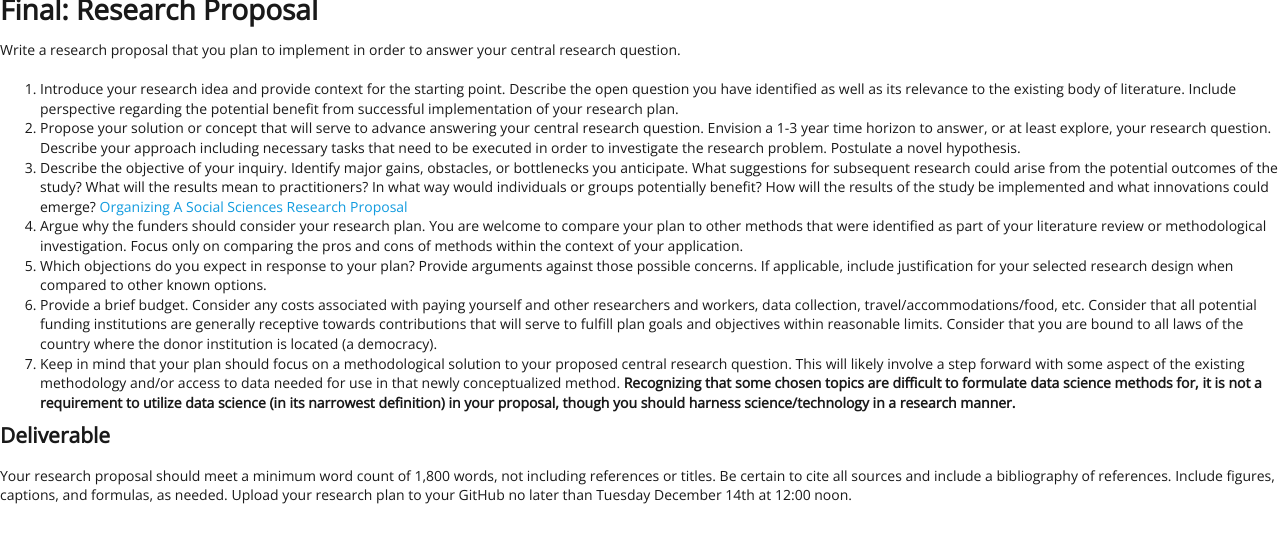
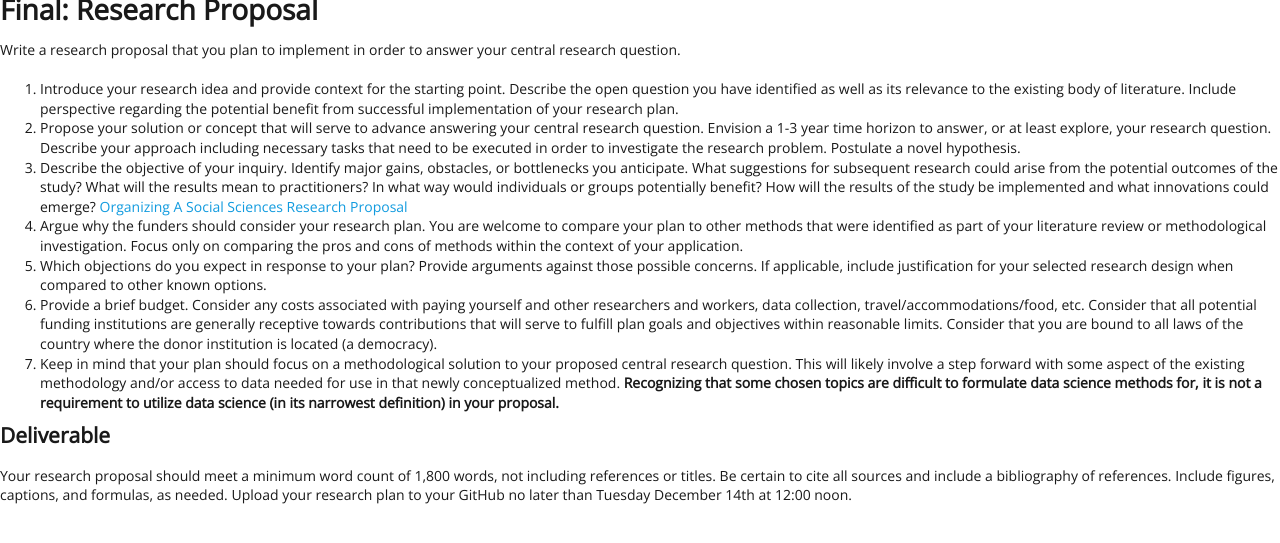
Before and after one commit to EMBrewer/dat150, a Jekyll site: the page built from _posts/2021-09-10-Final.md, in a window 1280 px wide. Shown: the top 543 px of the page. Built offline with Jekyll 4.4.1, drawn with Linux system fonts in a browser that asks for light colours; our own code applies the rules of GitHub Pages for plain Markdown files.

Commit message:
Update 2021-09-10-Final.md

```diff
--- a/_posts/2021-09-10-Final.md
+++ b/_posts/2021-09-10-Final.md
@@ -8,7 +8,7 @@ Write a research proposal that you plan to implement in order to answer your cen
 4. Argue why the funders should consider your research plan. You are welcome to compare your plan to other methods that were identified as part of your literature review or methodological investigation. Focus only on comparing the pros and cons of methods within the context of your application.
 5. Which objections do you expect in response to your plan? Provide arguments against those possible concerns. If applicable, include justification for your selected research design when compared to other known options.
 6. Provide a brief budget. Consider any costs associated with paying yourself and other researchers and workers, data collection, travel/accommodations/food, etc. Consider that all potential funding institutions are generally receptive towards contributions that will serve to fulfill plan goals and objectives within reasonable limits. Consider that you are bound to all laws of the country where the donor institution is located (a democracy).
-7. Keep in mind that your plan should focus on a methodological solution to your proposed central research question. This will likely involve a step forward with some aspect of the existing methodology and/or access to data needed for use in that newly conceptualized method. **Recognizing that some chosen topics are difficult to formulate data science methods for, it is not a requirement to utilize data science (in its narrowest definition) in your proposal, though you should harness science/technology in a research manner.**
+7. Keep in mind that your plan should focus on a methodological solution to your proposed central research question. This will likely involve a step forward with some aspect of the existing methodology and/or access to data needed for use in that newly conceptualized method. **Recognizing that some chosen topics are difficult to formulate data science methods for, it is not a requirement to utilize data science (in its narrowest definition) in your proposal.**
 
 ## Deliverable
 
```
